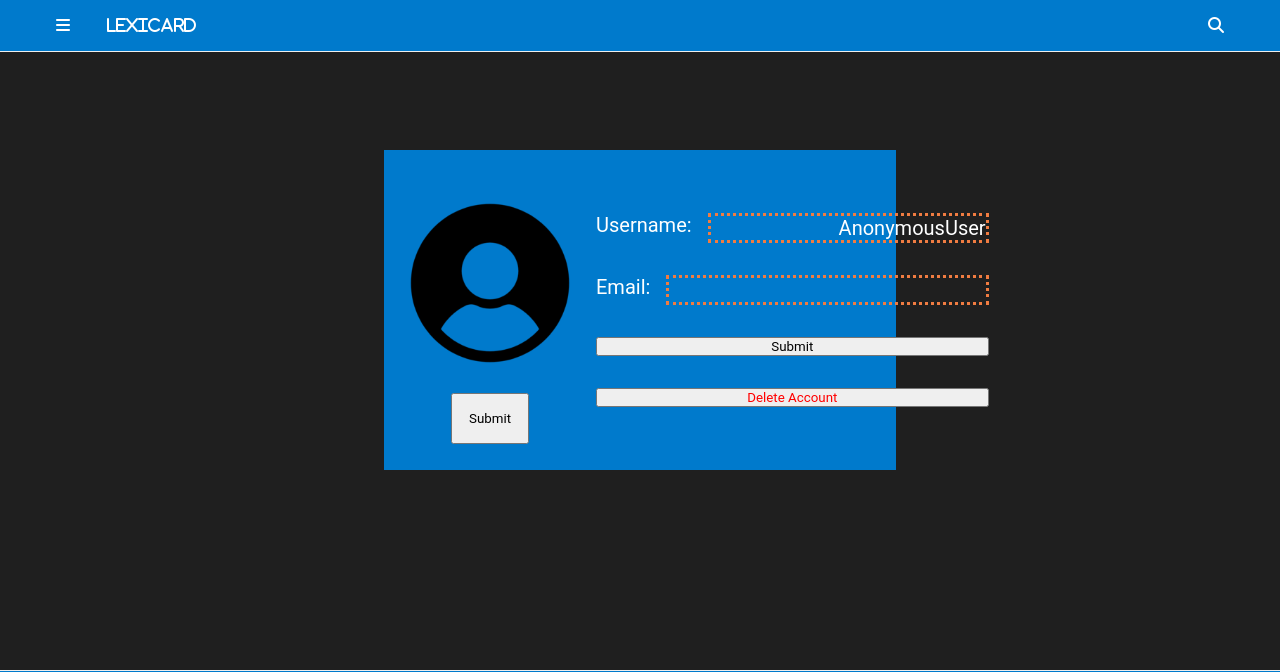
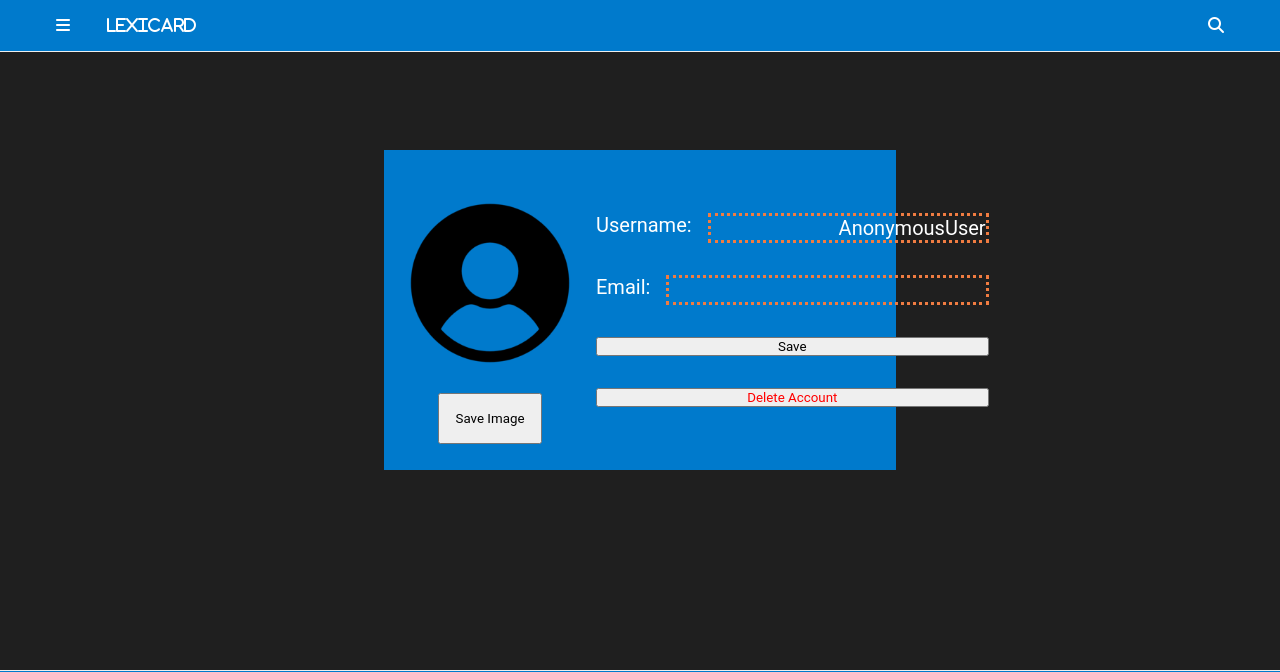
Before and after one commit to DaijobuDes/flashcard, a Django app: page /profile/ in a window 1280 px wide. Shown: the top 672 px of the page. Run offline with Django 4.2, Linux system fonts and the light colour scheme; some libraries are stand-ins or nearby versions.

Commit message:
Update profile.html

```diff
--- a/lexicard_web/Templates/profile.html
+++ b/lexicard_web/Templates/profile.html
@@ -24,7 +24,7 @@
                   {% csrf_token %}
                   {% comment %} {{ form.as_p }} {% endcomment %}
                   <input type="file" name="image" accept="image/*" id="pp-image" style="display: none" onchange="loadFile(event)">
-                  <button type="submit" name="pic_update" value="pic_update" style="color: black" class="pad1">Submit</button>
+                  <button type="submit" name="pic_update" value="pic_update" style="color: black" class="pad1">Save Image</button>
             </div>
             <div class="profile-details flexY jcenter">
                {% if messages %}
@@ -43,7 +43,7 @@
                   <input name="mail" value="{{request.user.email}}" type="email">
                </div>
                <div class="p-children">
-                  <button type="submit" name="update" value="update" style="width: 100%; color: black">Submit</button>
+                  <button type="submit" name="update" value="update" style="width: 100%; color: black">Save</button>
                </div>
                <div class="p-children">
                   <button type="submit" name="delete" value="delete" style="width: 100%; color: red">Delete Account</button>
```
